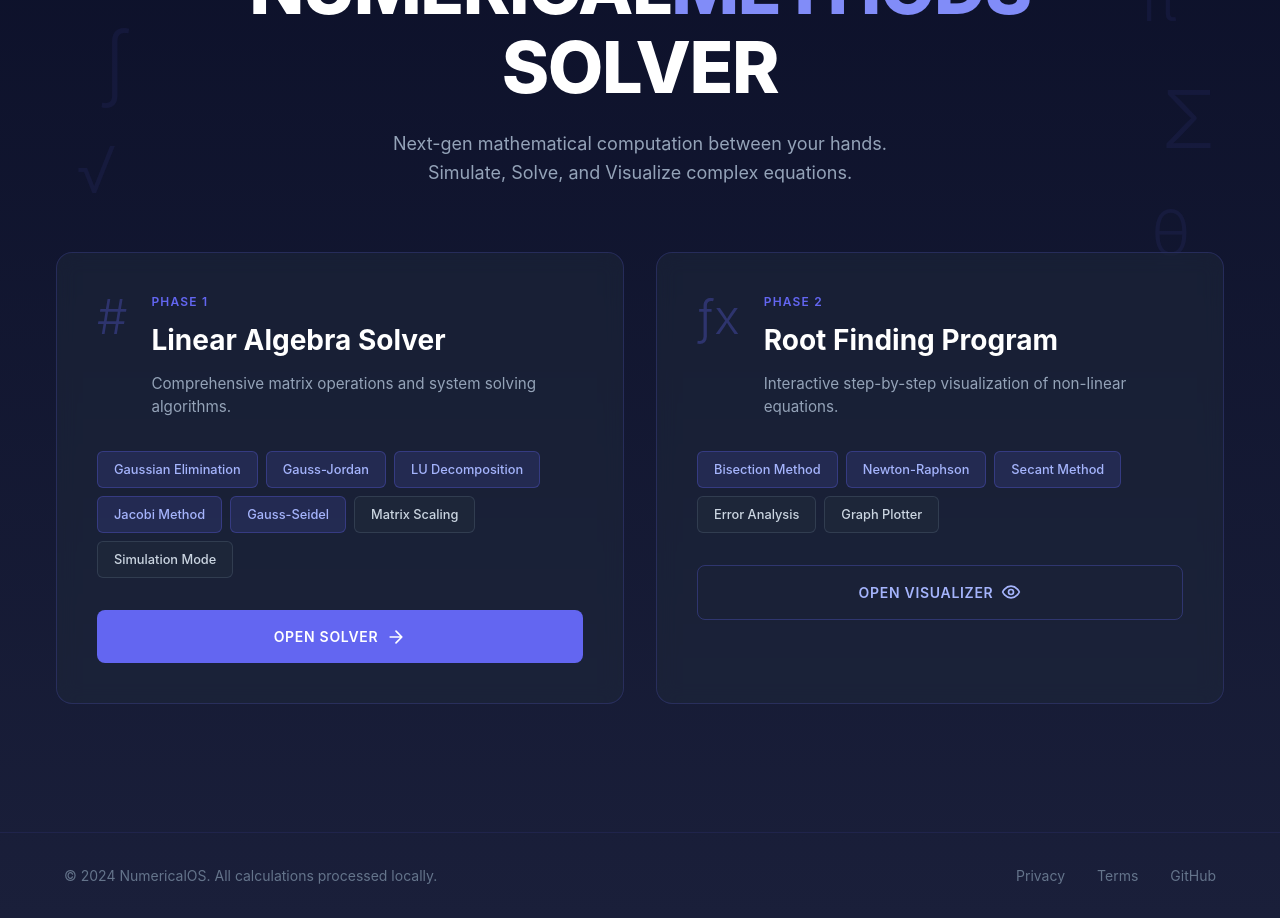
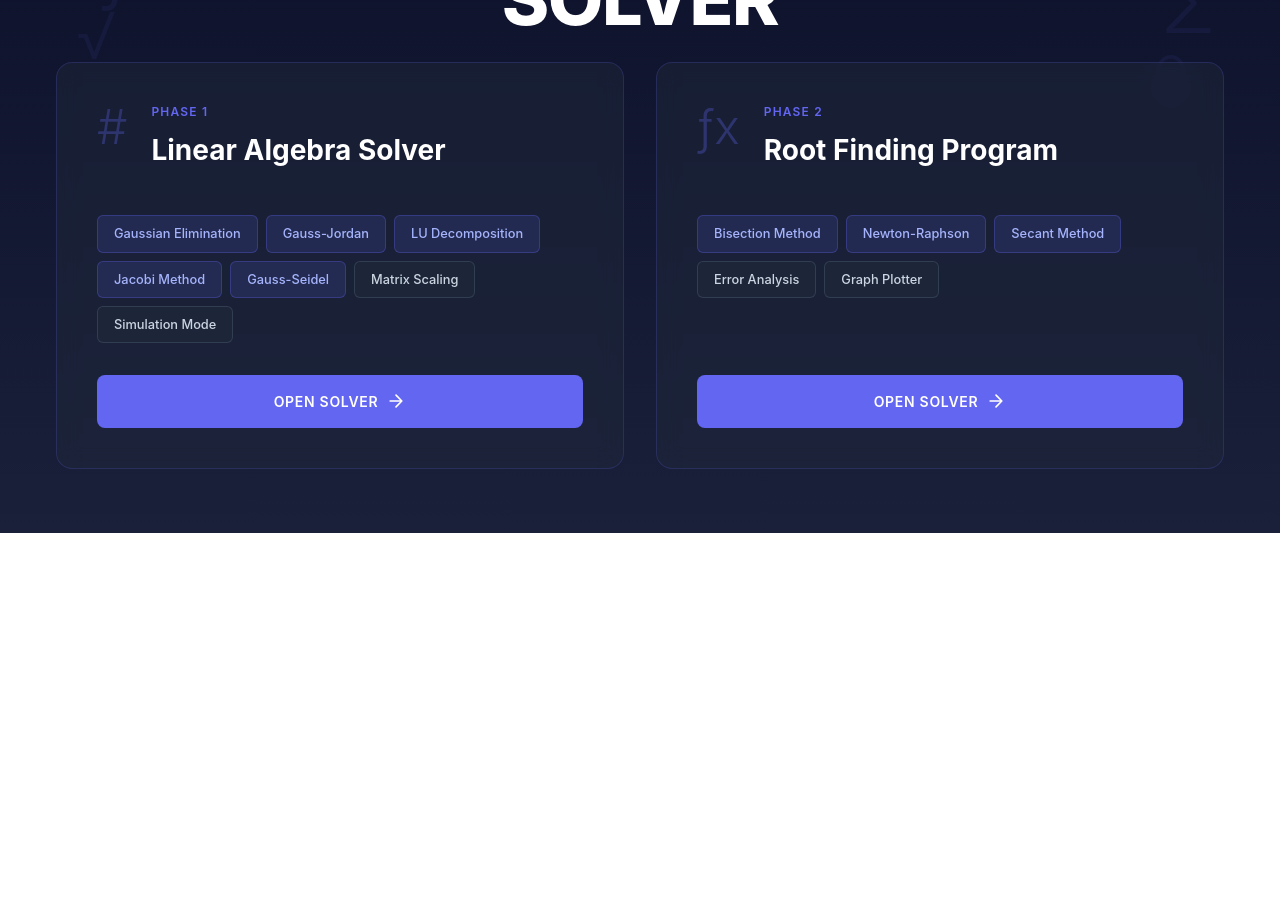
Before and after one commit to Eydo99/Numerical-Project, an Angular app in the folder Frontend/: page / in a window 1280 px wide. Shown: the part 280-1198 px from the top of the page. After the commit the page ends 813 px from the top, so only its background shows below. Built offline with nearby package versions, Linux system fonts and the light colour scheme.

Commit message:
FIXED BUTTON 4.82rem

```diff
--- a/Frontend/src/app/home/home.component.css
+++ b/Frontend/src/app/home/home.component.css
@@ -272,16 +272,15 @@ body, html {
 }
 
 .btn-secondary {
-  background: transparent;
-  color: #a5b4fc;
-  border: 1px solid rgba(99, 102, 241, 0.3);
+  background: #6366f1;
+  color: #ffffff;
+  margin-top: 4.82rem;
 }
 
 .btn-secondary:hover {
-  background: rgba(99, 102, 241, 0.1);
-  border-color: rgba(99, 102, 241, 0.5);
-  color: #ffffff;
+  background: #4f46e5;
   transform: translateY(-2px);
+  box-shadow: 0 10px 30px rgba(99, 102, 241, 0.4);
 }
 
 /* Footer */
--- a/Frontend/src/app/home/home.component.html
+++ b/Frontend/src/app/home/home.component.html
@@ -12,21 +12,12 @@
   </header>
 
   <main class="main-content">
-    <div class="status-badge">
-      <span class="status-dot"></span>
-      SYSTEM ONLINE
-    </div>
+
 
     <h1 class="main-title">
       NUMERICAL<span class="title-highlight">METHODS</span><br>
       SOLVER
     </h1>
-
-    <p class="subtitle">
-      Next-gen mathematical computation between your hands.<br>
-      Simulate, Solve, and Visualize complex equations.
-    </p>
-
     <div class="cards-container">
       <div class="card">
         <div class="card-header">
@@ -34,7 +25,6 @@
           <div>
             <div class="phase-label">PHASE 1</div>
             <h2 class="card-title">Linear Algebra Solver</h2>
-            <p class="card-description">Comprehensive matrix operations and system solving algorithms.</p>
           </div>
         </div>
 
@@ -62,7 +52,6 @@
           <div>
             <div class="phase-label">PHASE 2</div>
             <h2 class="card-title">Root Finding Program</h2>
-            <p class="card-description">Interactive step-by-step visualization of non-linear equations.</p>
           </div>
         </div>
 
@@ -75,24 +64,16 @@
         </div>
 
         <button class="btn btn-secondary" (click)="openVisualizer()">
-          OPEN VISUALIZER
+          OPEN SOLVER
           <svg class="btn-icon" viewBox="0 0 24 24" fill="none" xmlns="http://www.w3.org/2000/svg">
-            <path d="M15 12C15 13.6569 13.6569 15 12 15C10.3431 15 9 13.6569 9 12C9 10.3431 10.3431 9 12 9C13.6569 9 15 10.3431 15 12Z" stroke="currentColor" stroke-width="2"/>
-            <path d="M2 12C2 12 5 5 12 5C19 5 22 12 22 12C22 12 19 19 12 19C5 19 2 12 2 12Z" stroke="currentColor" stroke-width="2"/>
+            <path d="M5 12H19M19 12L12 5M19 12L12 19" stroke="currentColor" stroke-width="2" stroke-linecap="round" stroke-linejoin="round"/>
           </svg>
         </button>
       </div>
     </div>
   </main>
 
-  <footer class="footer">
-    <p class="copyright">© 2024 NumericalOS. All calculations processed locally.</p>
-    <div class="footer-links">
-      <a href="#" class="footer-link">Privacy</a>
-      <a href="#" class="footer-link">Terms</a>
-      <a href="#" class="footer-link">GitHub</a>
-    </div>
-  </footer>
+
 
   <!-- Decorative mathematical symbols -->
   <div class="math-symbol symbol-1">Δ</div>
--- a/Frontend/src/app/services/helpers.ts
+++ b/Frontend/src/app/services/helpers.ts
@@ -63,9 +63,9 @@ export class Helpers {
 
       case 3:
         this.matrix = [
-          ['2', '1', '-1', '8'],
-          ['-3', '-1', '2', '-11'],
-          ['-2', '1', '2', '-3'],
+          ['3', '-0.1', '-0.2', '7.85'],
+          ['0.1', '7', '-0.3', '-19.3'],
+          ['0.3', '-0.2', '10', '71.4'],
         ];
         break;
 
```
Also changed, not shown: 1 other file (tests, documents, lock files or other folders).
